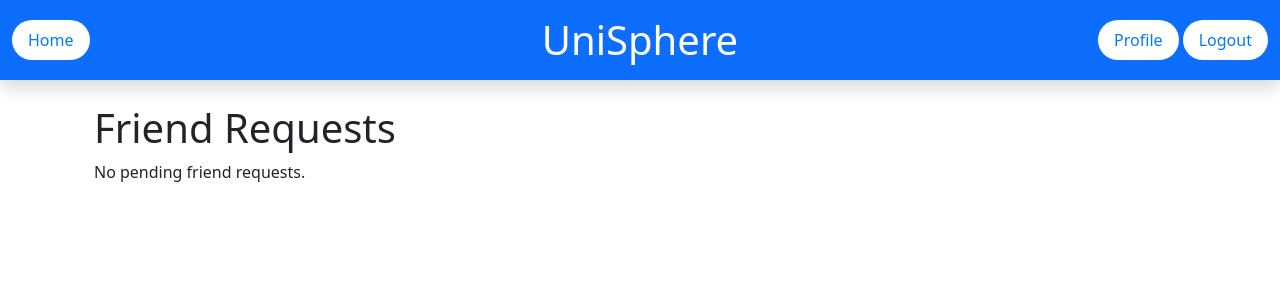
After one commit to 2850479K/UniSphere, a Django app: page /friend-requests/ in a window 1280 px wide. The commit adds this page. Shown: the top 300 px of the page. Run offline with Django 3.2, Linux system fonts and the light colour scheme; a user stored in the database is signed in.

Commit message:
added friend request page

```diff
--- a/UniSphereApp/urls.py
+++ b/UniSphereApp/urls.py
@@ -41,4 +41,5 @@ urlpatterns = [
     path('friend-request/send/<int:user_id>/', views.send_friend_request, name='send_friend_request'),
     path('friend-request/accept/<int:request_id>/', views.accept_friend_request, name='accept_friend_request'),
     path('friend-request/decline/<int:request_id>/', views.decline_friend_request, name='decline_friend_request'),
+    path('friend-requests/', views.friend_requests, name='friend_requests'),
 ]
--- a/UniSphereApp/views.py
+++ b/UniSphereApp/views.py
@@ -344,6 +344,11 @@ def decline_friend_request(request, request_id):
     return JsonResponse({"message": "Friend request declined"})
 
 @login_required
+def friend_requests(request):
+    requests = FriendRequest.objects.filter(to_user=request.user, accepted=False)
+    return render(request, 'UniSphereApp/friend_requests.html', {'request':requests})
+
+@login_required
 def share_post(request, post_id):
     original_post = get_object_or_404(StudentPost, id=post_id)
 
--- /dev/null
+++ b/templates/UniSphereApp/friend_requests.html
@@ -0,0 +1,31 @@
+{% extends 'base.html' %}
+
+{% block title %}Friend Requests - UniSphere{% endblock %}
+
+{% block content %}
+<div class="container mt-4">
+    <h1>Friend Requests</h1>
+
+    {% if requests %}
+        <ul class="list-group">
+            {% for request in requests %}
+                <li class="list-group-item d-flex justify-content-between align-items-center">
+                    <strong>{{ request.sender.username }}</strong>
+                    <div>
+                        <form action="{% url 'accept_friend_request' request.id %}" method="POST" class="d-inline">
+                            {% csrf_token %}
+                            <button type="submit" class="btn btn-success">Accept</button>
+                        </form>
+                        <form action="{% url 'decline_friend_request' request.id %}" method="POST" class="d-inline">
+                            {% csrf_token %}
+                            <button type="submit" class="btn btn-danger">Decline</button>
+                        </form>
+                    </div>
+                </li>
+            {% endfor %}
+        </ul>
+    {% else %}
+        <p>No pending friend requests.</p>
+    {% endif %}
+</div>
+{% endblock %}
--- a/templates/UniSphereApp/profile.html
+++ b/templates/UniSphereApp/profile.html
@@ -15,6 +15,8 @@
 
                 {% if is_owner %}
                     <a href="{% url 'edit_profile' %}" class="btn btn-primary mb-3">Edit Profile</a>
+                    <a href="{% url 'friend_requests' %}" class="btn btn-warning">Friend Requests</a>
+
                 {% endif %}
             </div>
 
```
Also changed, not shown: db.sqlite3, 3 other files.
